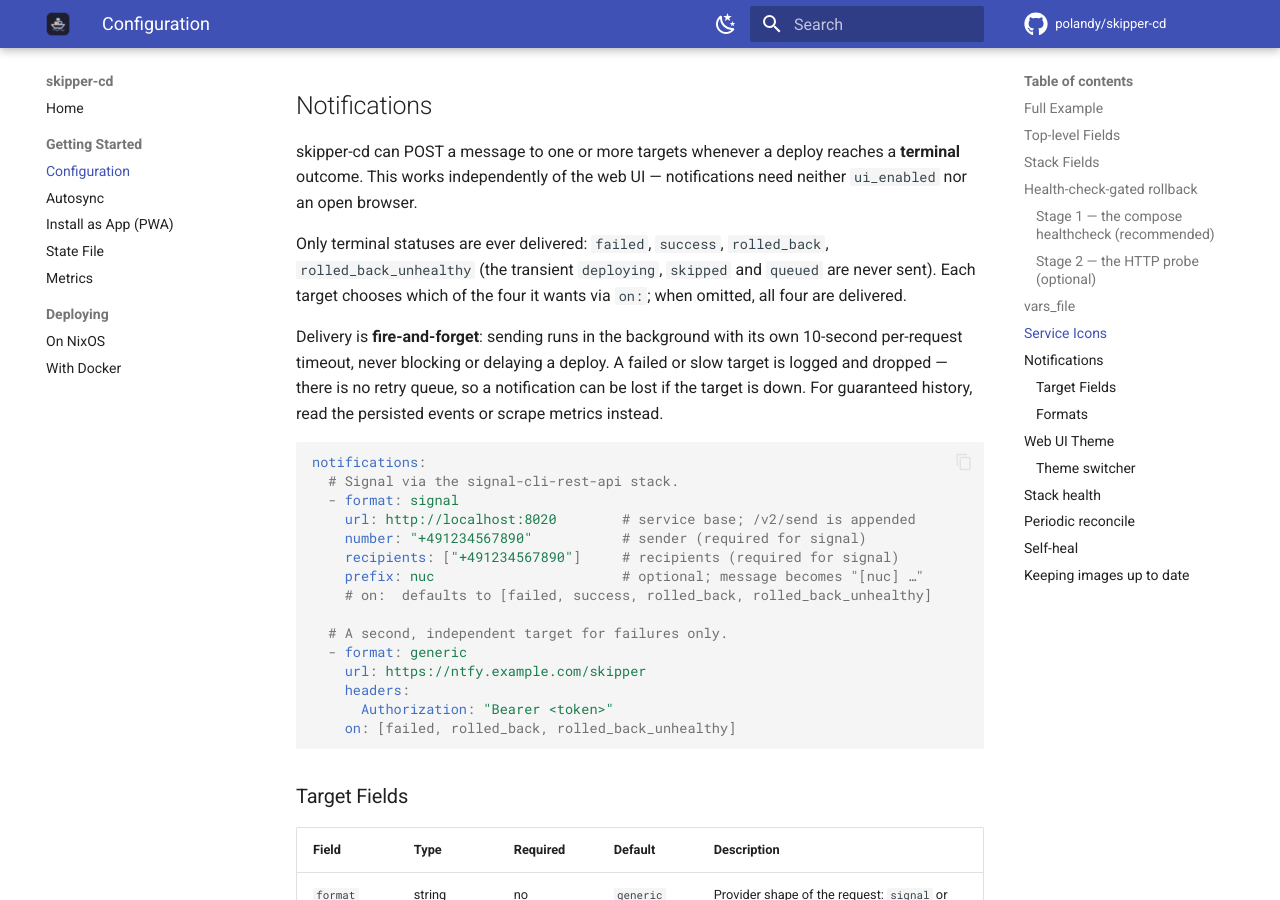
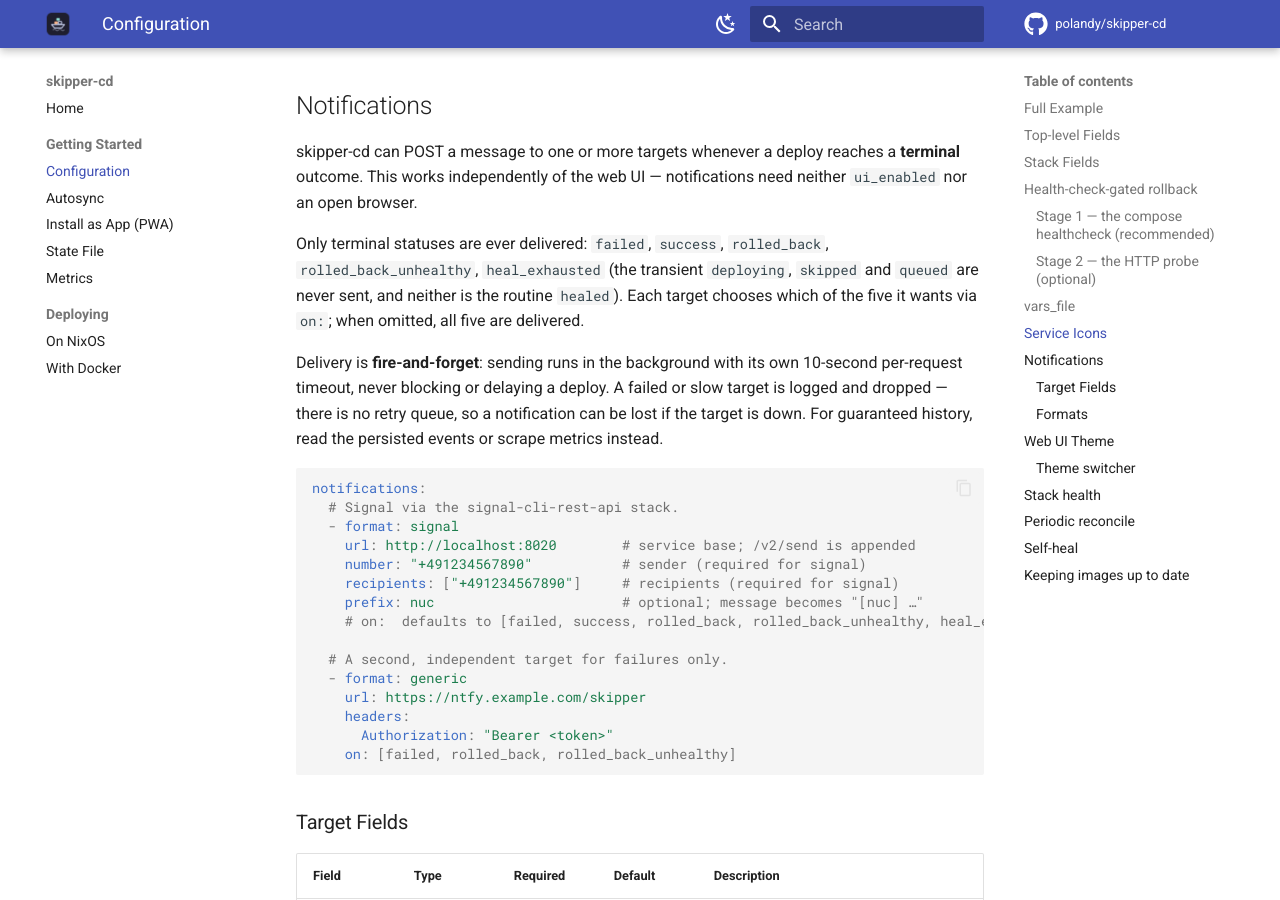
Before and after one commit to polandy/skipper-cd, an MkDocs documentation site: the page built from docs/configuration.md, in a window 1280 px wide and 900 px high, scrolled down 8169 px. Built offline with MkDocs 1.6.1 and Material for MkDocs 9.7.7, drawn with Linux system fonts in a browser that asks for light colours; comment, search, counter and statistics services are not loaded.

Commit message:
docs(selfheal): count heal_exhausted in the error-detail and notification status lists
The notifications prose/example still enumerated four terminal statuses and the UI_SPEC error-detail line omitted heal_exhausted; also make the heal_exhausted --ec mapping explicit like its neighbours instead of relying on the var() fallback.

```diff
--- a/docs/configuration.md
+++ b/docs/configuration.md
@@ -182,7 +182,7 @@
 
 skipper-cd can POST a message to one or more targets whenever a deploy reaches a **terminal** outcome. This works independently of the web UI — notifications need neither `ui_enabled` nor an open browser.
 
-Only terminal statuses are ever delivered: `failed`, `success`, `rolled_back`, `rolled_back_unhealthy` (the transient `deploying`, `skipped` and `queued` are never sent). Each target chooses which of the four it wants via `on:`; when omitted, all four are delivered.
+Only terminal statuses are ever delivered: `failed`, `success`, `rolled_back`, `rolled_back_unhealthy`, `heal_exhausted` (the transient `deploying`, `skipped` and `queued` are never sent, and neither is the routine `healed`). Each target chooses which of the five it wants via `on:`; when omitted, all five are delivered.
 
 Delivery is **fire-and-forget**: sending runs in the background with its own 10-second per-request timeout, never blocking or delaying a deploy. A failed or slow target is logged and dropped — there is no retry queue, so a notification can be lost if the target is down. For guaranteed history, read the persisted events or scrape metrics instead.
 
@@ -194,7 +194,7 @@
     number: "+491234567890"           # sender (required for signal)
     recipients: ["+491234567890"]     # recipients (required for signal)
     prefix: nuc                       # optional; message becomes "[nuc] …"
-    # on:  defaults to [failed, success, rolled_back, rolled_back_unhealthy]
+    # on:  defaults to [failed, success, rolled_back, rolled_back_unhealthy, heal_exhausted]
 
   # A second, independent target for failures only.
   - format: generic
--- a/internal/ui/static/index.html
+++ b/internal/ui/static/index.html
@@ -976,6 +976,7 @@
   .event-row[data-status="failed"]:has(+ .error-detail),                .error-detail[data-status="failed"]                { --ec: var(--danger); }
   .event-row[data-status="rolled_back"]:has(+ .error-detail),           .error-detail[data-status="rolled_back"]           { --ec: var(--rollback); }
   .event-row[data-status="rolled_back_unhealthy"]:has(+ .error-detail), .error-detail[data-status="rolled_back_unhealthy"] { --ec: var(--danger); }
+  .event-row[data-status="heal_exhausted"]:has(+ .error-detail),        .error-detail[data-status="heal_exhausted"]        { --ec: var(--danger); }
   .event-row:has(+ .error-detail) {
     box-shadow: inset 3px 0 0 var(--ec, var(--danger));
     border-bottom-left-radius: 0;
```
Also changed, not shown: internal/ui/UI_SPEC.md (+1 -1 lines).
